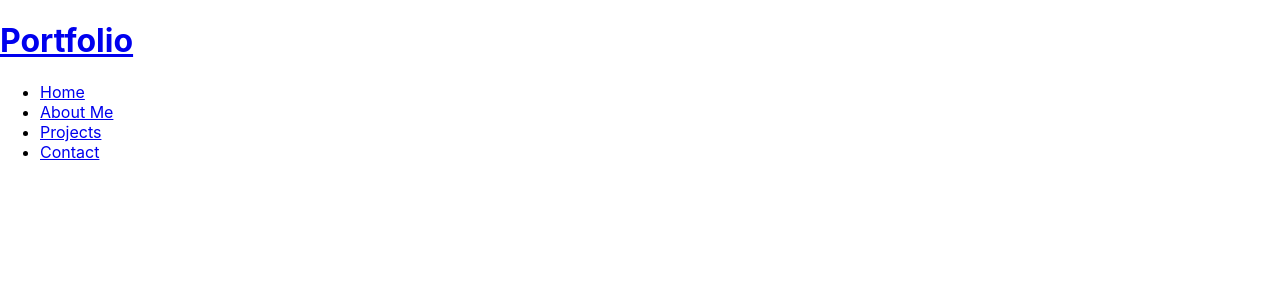
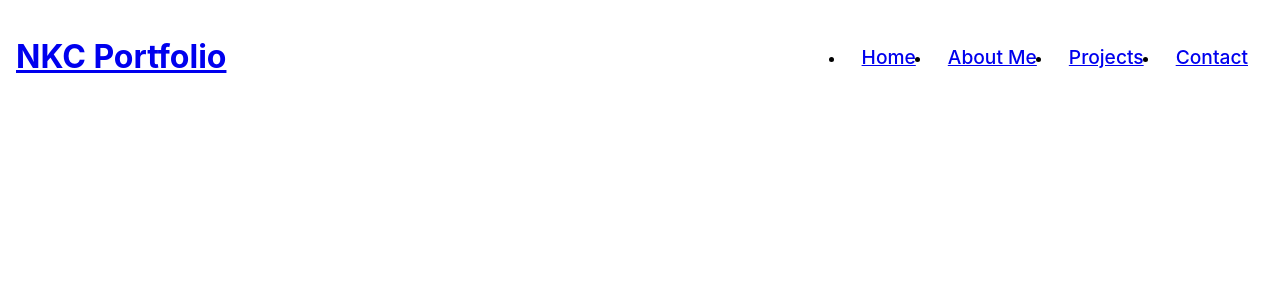
Before and after one commit to NKC27/Portfolio-REACT, a React (Create React App) app in the folder portfolio/: page / in a window 1280 px wide. Shown: the top 300 px of the page. Built offline with nearby package versions, Linux system fonts and the light colour scheme.

Commit message:
navbarJS and styles updated

```diff
--- a/portfolio/src/components/Navbar.js
+++ b/portfolio/src/components/Navbar.js
@@ -7,9 +7,9 @@ const Navbar = () => {
   return (
     <div className="header">
       <Link to="/">
-        <h1>Portfolio</h1>
+        <h1>NKC Portfolio</h1>
       </Link>
-      <ul>
+      <ul className="nav-menu">
         <li>
           <Link to="/Home">Home</Link>
         </li>
--- a/portfolio/src/components/NavbarStyles.css
+++ b/portfolio/src/components/NavbarStyles.css
@@ -0,0 +1,19 @@
+.header {
+  display: flex;
+  justify-content: space-between;
+  align-items: center;
+  padding: 1rem;
+}
+
+.nav-menu {
+  display: flex;
+}
+
+.nav-menu li {
+  padding: 0 1rem;
+}
+
+.nav-menu li a {
+  font-size: 1.2rem;
+  font-weight: 500;
+}
```
